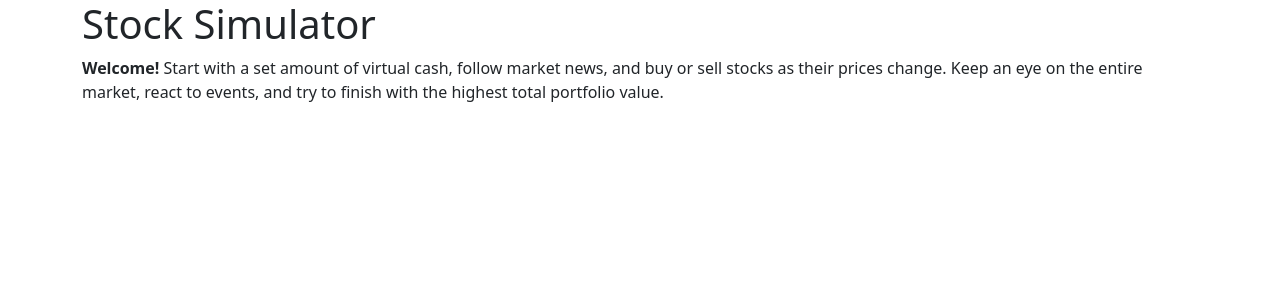
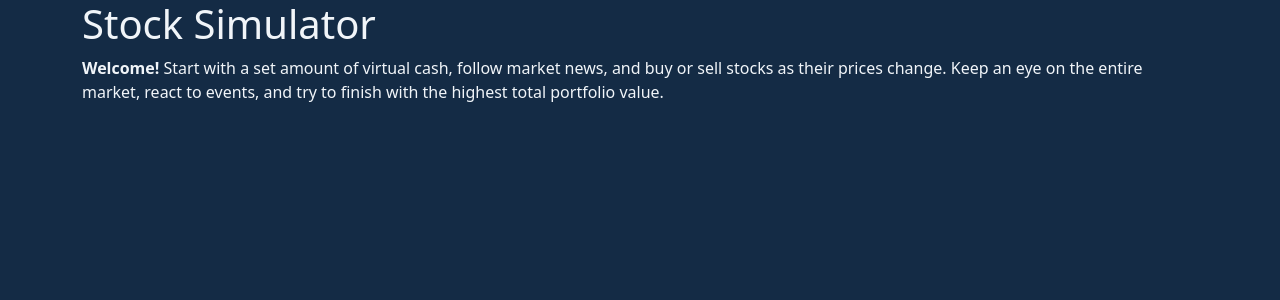
Before and after one commit to HamzahM03/CSC-436-Proj2, a React (Vite) app: page / in a window 1280 px wide. Shown: the top 300 px of the page. Built offline with nearby package versions, Linux system fonts and the light colour scheme.

Commit message:
added global styles to index.css

```diff
--- a/src/index.css
+++ b/src/index.css
@@ -0,0 +1,13 @@
+:root {
+    --color-primary: #193b63;
+    --color-background: #142b45;
+    --color-surface: #203c59;
+    --color-text: #f1f5f9;
+    --color-accent: #65c7c0;
+}
+
+body {
+    background-color: var(--color-background);
+    color: var(--color-text);
+    min-height: 100vh;
+}
```
